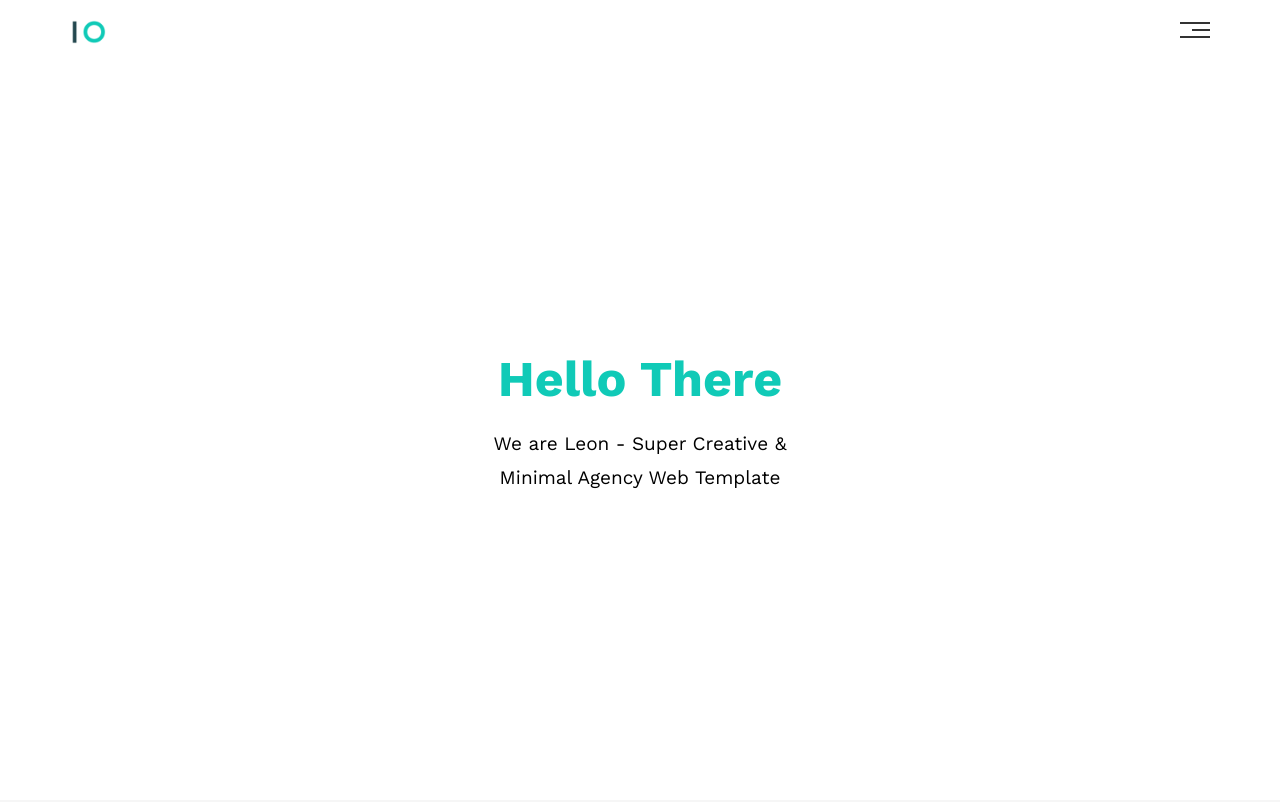
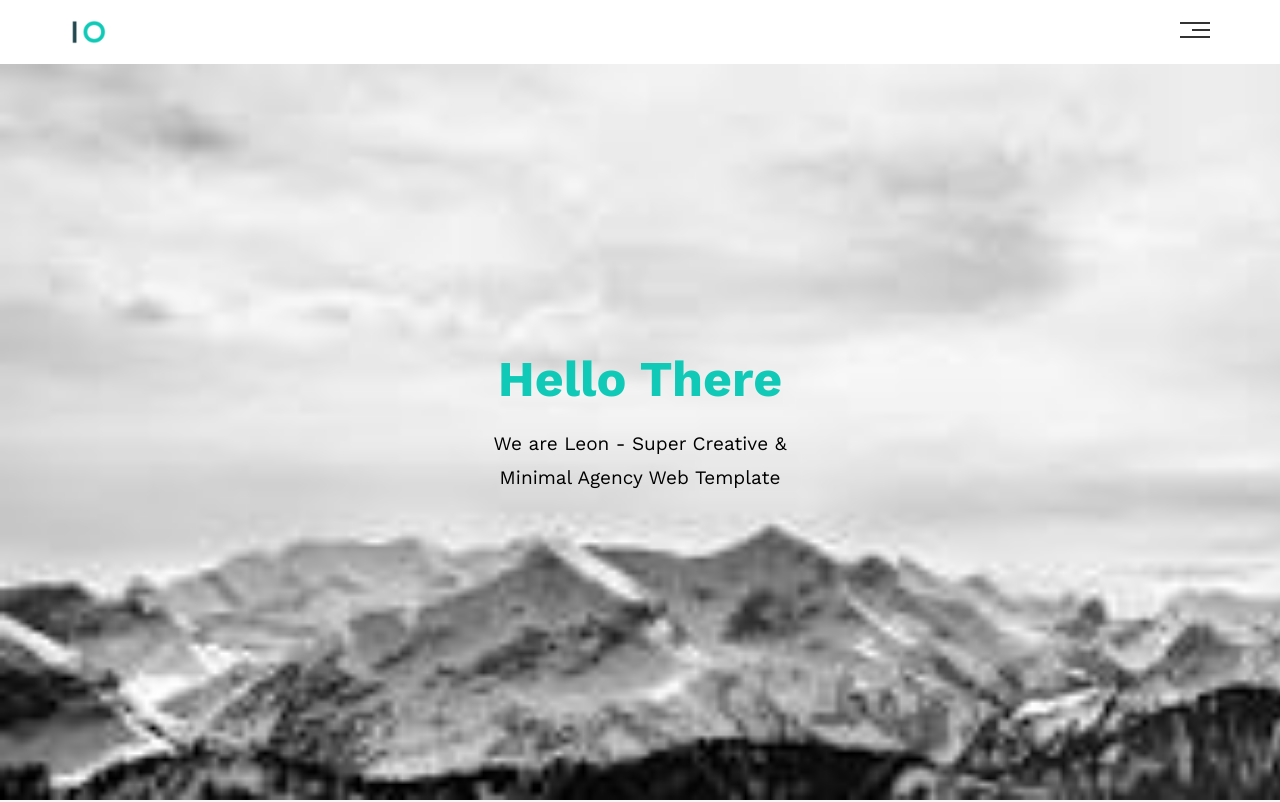
Before and after one commit to mahmed2512/HTML-And-CSS-Template-1, a plain HTML site: page index.html in a window 1280 px wide. Shown: the top 802 px of the page. Drawn offline with nearby package versions, Linux system fonts and the light colour scheme; files whose address does not match are found by name.

Commit message:
Update leon.css

```diff
--- a/leon.css
+++ b/leon.css
@@ -147,7 +147,7 @@ font-family: 'Work Sans', sans-serif;;
 /* End Header */
 /* Start Landing Section */
 .landing {
-  background-image: url(../images/M.jpeg);
+  background-image: url(M.jpeg);
   background-size: cover;
   height: calc(100vh - 64px);
   position: relative;
```
